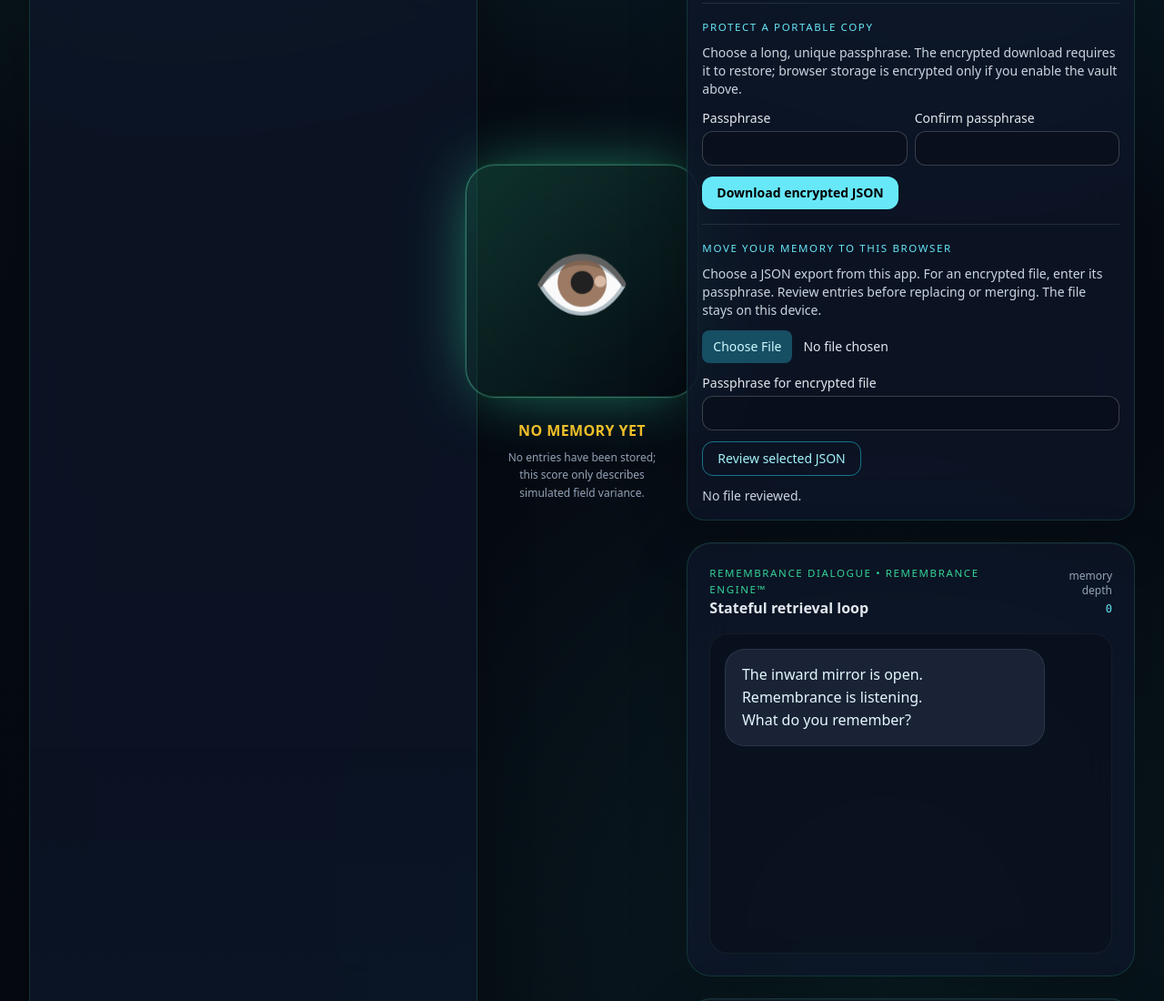
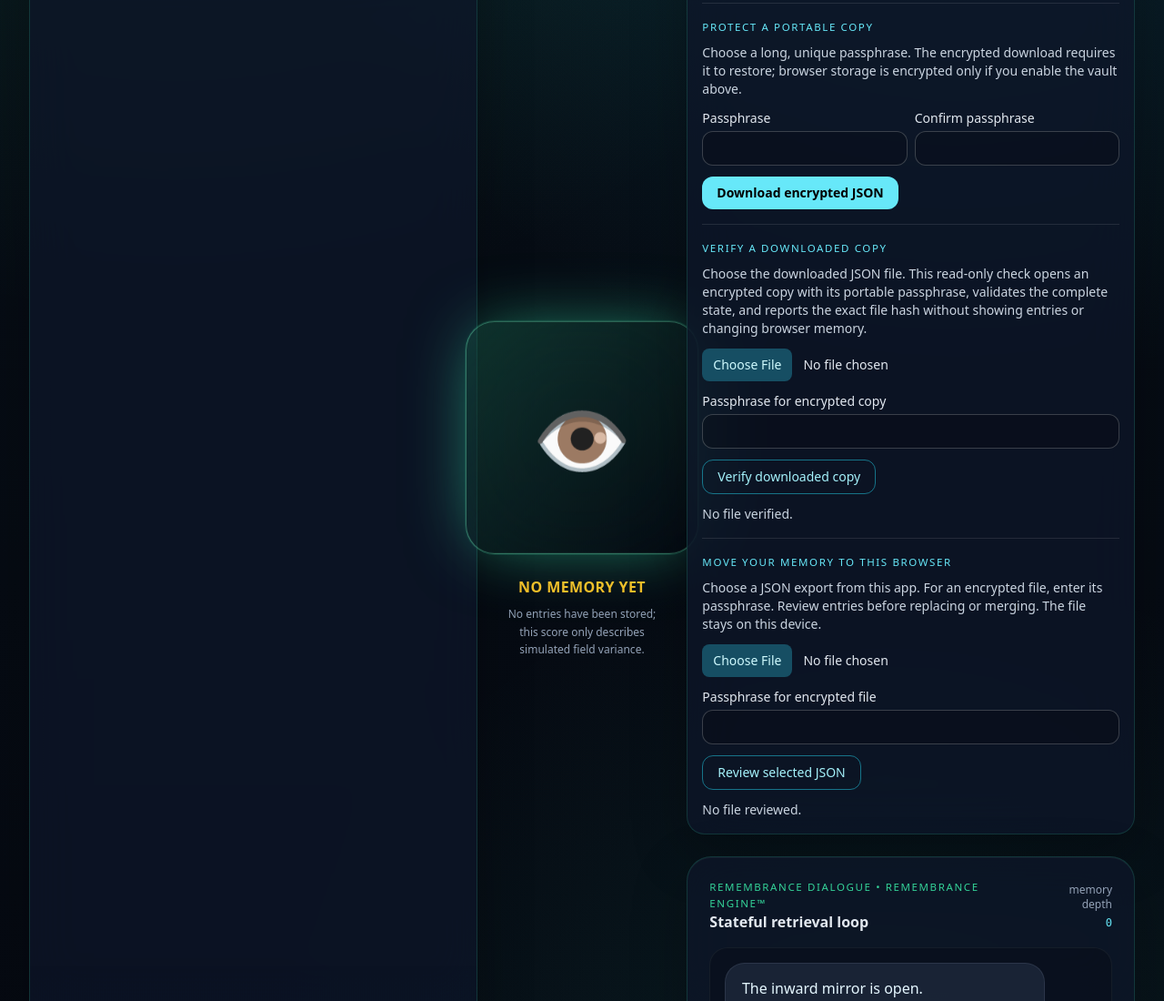
Before and after one commit to aruintelligence/inward-agi-remembrance-engine, a website: page inward-agi-remembrance-engine-v11.html in a window 1280 px wide. Shown: the part 1058-2158 px from the top of the page at 91% size. Drawn offline with Linux system fonts and the light colour scheme; animation ran at ten frames a second.

Commit message:
Add read-only in-browser backup verification

```diff
--- a/inward-agi-remembrance-engine-v11.html
+++ b/inward-agi-remembrance-engine-v11.html
@@ -245,6 +245,16 @@
             <p id="crypto-status" class="mt-2 text-slate-300" role="status" aria-live="polite"></p>
           </div>
           <div class="mt-4 border-t border-white/10 pt-4">
+            <label for="verify-file" class="tiny text-cyan-300 block mb-2">Verify a downloaded copy</label>
+            <p class="text-slate-300 mb-3">Choose the downloaded JSON file. This read-only check opens an encrypted copy with its portable passphrase, validates the complete state, and reports the exact file hash without showing entries or changing browser memory.</p>
+            <input id="verify-file" type="file" accept=".json,application/json" onchange="resetBackupVerification('Selection changed. Verify the new file.')" class="block w-full min-w-0 text-slate-200 file:mr-3 file:rounded-lg file:border-0 file:bg-cyan-900 file:px-3 file:py-2 file:text-cyan-100">
+            <label for="verify-passphrase" class="block mt-3 text-slate-200">Passphrase for encrypted copy
+              <input id="verify-passphrase" type="password" autocomplete="off" maxlength="1024" class="mt-1 w-full rounded-xl border border-white/20 bg-black/20 px-3 py-2 text-slate-100">
+            </label>
+            <button type="button" onclick="verifyBackupFile()" class="mt-3 rounded-xl border border-cyan-400/50 px-4 py-2 text-cyan-200">Verify downloaded copy</button>
+            <p id="verify-status" class="mt-3 text-slate-300 break-words" role="status" aria-live="polite">No file verified.</p>
+          </div>
+          <div class="mt-4 border-t border-white/10 pt-4">
             <label for="state-file" class="tiny text-cyan-300 block mb-2">Move your memory to this browser</label>
             <p class="text-slate-300 mb-3">Choose a JSON export from this app. For an encrypted file, enter its passphrase. Review entries before replacing or merging. The file stays on this device.</p>
             <input id="state-file" type="file" accept=".json,application/json" onchange="cancelImportReview('Selection changed. Review the new file before restoring.')" class="block w-full min-w-0 text-slate-200 file:mr-3 file:rounded-lg file:border-0 file:bg-cyan-900 file:px-3 file:py-2 file:text-cyan-100">
@@ -295,7 +305,7 @@
           <p id="send-status" class="text-sm text-amber-300 mt-2" role="status" aria-live="polite"></p>
           <div id="recovery-panel" hidden class="mt-3 rounded-xl border border-amber-300/50 bg-black/20 p-3 text-sm text-amber-100" role="alert">
             <p>Saving is paused. This page may contain unsaved changes. Download the current session before reloading. A waiting draft stays in the input and must be copied separately.</p>
-            <p id="vault-recovery-steps" hidden class="mt-2">Vault recovery: download an encrypted copy and check it arrived. Reload, unlock the latest vault, review that copy, then select current and incoming memories to merge. Keep the copy until you verify the result.</p>
+            <p id="vault-recovery-steps" hidden class="mt-2">Vault recovery: download an encrypted copy and use Verify downloaded copy below before leaving. Reload, unlock the latest vault, review that copy, then select current and incoming memories to merge. Keep the copy until you verify the result.</p>
             <button type="button" onclick="openBackupControls()" class="mt-2 text-cyan-200 underline">Show backup options</button>
           </div>
           <button type="button" onclick="openMemoryControl()" class="mt-2 text-sm text-cyan-200 underline">Manage memories</button>
@@ -382,6 +392,7 @@
     let storageAvailable = true;
     let stateRevision = 0;
     let importGeneration = 0;
+    let verificationGeneration = 0;
     let pendingImport = null;
     let pendingForget = null;
     let lastStoredRaw = null;
@@ -929,6 +940,49 @@
       return raw;
     }
 
+    function resetBackupVerification(message = 'No file verified.') {
+      verificationGeneration++;
+      document.getElementById('verify-passphrase').value = '';
+      document.getElementById('verify-status').textContent = message;
+    }
+
+    async function verifyBackupFile() {
+      const input = document.getElementById('verify-file');
+      const password = document.getElementById('verify-passphrase');
+      const status = document.getElementById('verify-status');
+      const file = input.files?.[0];
+      const passphrase = password.value;
+      const generation = ++verificationGeneration;
+      const isCurrent = () => generation === verificationGeneration && input.files?.[0] === file;
+      status.textContent = 'Checking the selected file…';
+      try {
+        if (!file) throw new Error('Choose a downloaded JSON file first.');
+        if (!globalThis.crypto?.subtle) throw new Error('Verification requires a secure browser context with Web Crypto.');
+        if (file.size > MAX_ENCRYPTED_BYTES) throw new Error('File exceeds the 512 KB limit.');
+        const bytes = await file.arrayBuffer();
+        if (!isCurrent()) return false;
+        if (bytes.byteLength > MAX_ENCRYPTED_BYTES) throw new Error('File exceeds the 512 KB limit.');
+        const raw = new TextDecoder('utf-8', {fatal: true}).decode(bytes);
+        let parsed;
+        try { parsed = JSON.parse(raw); } catch (_) { throw new Error('File is not valid JSON.'); }
+        const encrypted = !!(parsed && typeof parsed === 'object' &&
+          Object.prototype.hasOwnProperty.call(parsed, 'format'));
+        const state = validateImportedState(await decodeImportText(raw, passphrase));
+        if (!isCurrent()) return false;
+        const hash = Array.from(new Uint8Array(await crypto.subtle.digest('SHA-256', bytes)),
+          byte => byte.toString(16).padStart(2, '0')).join('');
+        if (!isCurrent()) return false;
+        const count = state.user_history.length;
+        status.textContent = `${encrypted ? 'Encrypted copy opened; AES-GCM tag verified.' : 'Plain JSON structure valid; no cryptographic authentication.'} ${count} ${count === 1 ? 'memory' : 'memories'}, ${state.ledger_entries.length} labels. File SHA-256: ${hash}. Browser state unchanged.`;
+        return true;
+      } catch (error) {
+        if (isCurrent()) status.textContent = `Verification failed: ${error.message || 'File could not be opened.'}`;
+        return false;
+      } finally {
+        if (generation === verificationGeneration) password.value = '';
+      }
+    }
+
     function cancelImportReview(message = 'No file reviewed.') {
       importGeneration++;
       pendingImport = null;
```
Also changed, not shown: tests/browser.test.cjs (+15 -0 lines), tests/state.test.cjs (+80 -0 lines), README.md.
